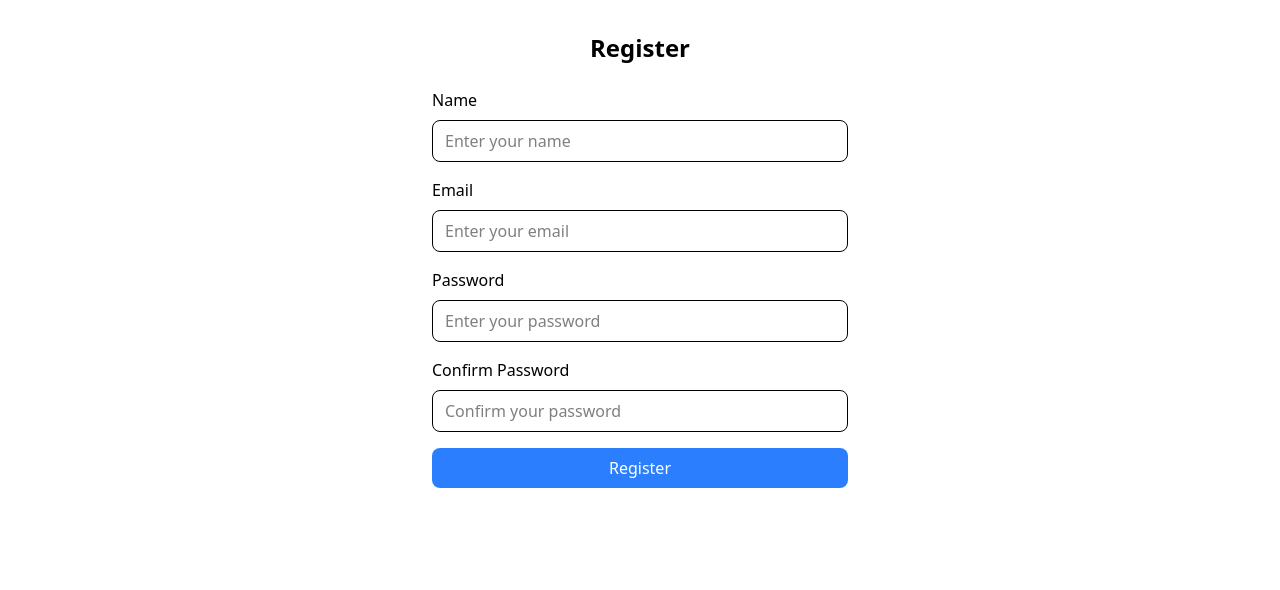
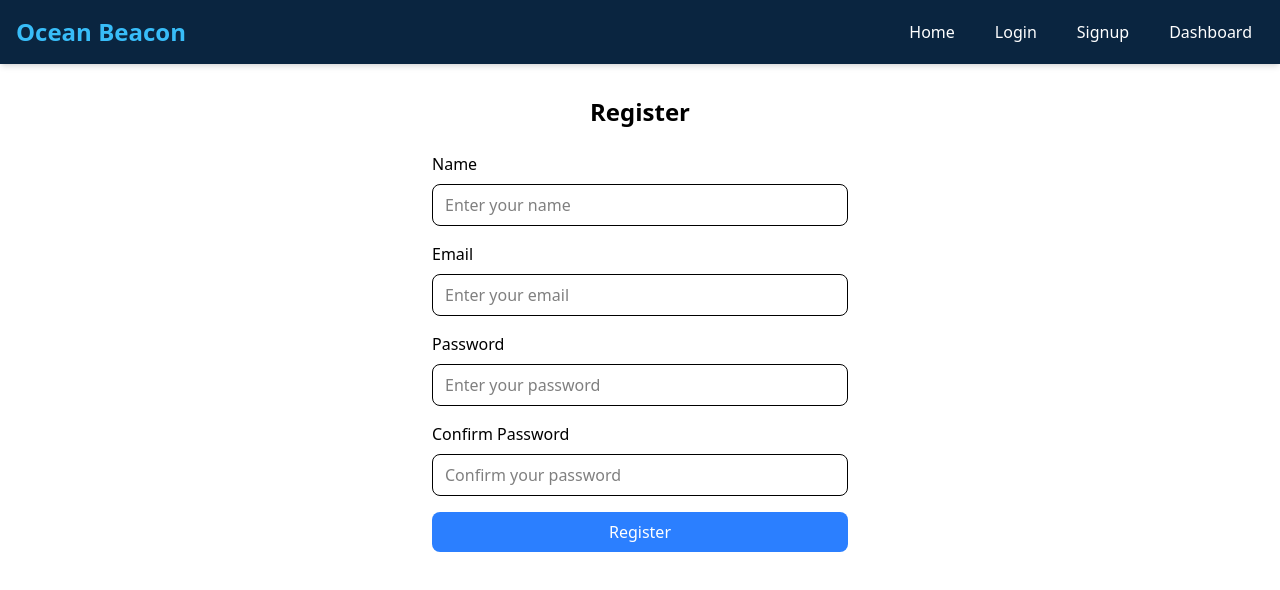
Before and after one commit to ayussh-2/plastrack, a Nuxt app in the folder web/: page /register in a window 1280 px wide. Shown: the top 590 px of the page. Built offline with nearby package versions, Linux system fonts and the light colour scheme; no server answers.

Commit message:
feat: add Navbar component and integrate it into the main app layout

```diff
--- a/web/app.vue
+++ b/web/app.vue
@@ -1,13 +1,8 @@
 <!-- app.vue -->
 <template>
     <div>
+        <Navbar />
         <AuthLoading />
         <NuxtPage />
     </div>
 </template>
-
-<script setup>
-// The auth loading component will be automatically registered if you use components:true in nuxt.config.js
-// Otherwise, you need to import it explicitly:
-// import AuthLoading from '~/components/AuthLoading.vue';
-</script>
--- /dev/null
+++ b/web/components/Navbar.vue
@@ -0,0 +1,65 @@
+<template>
+    <nav class="bg-[#0a2540] shadow-md py-4">
+        <div class="container mx-auto px-4 flex items-center justify-between">
+            <router-link to="/" class="font-bold">
+                <span class="text-[#38bdf8] text-2xl">Ocean Beacon</span>
+            </router-link>
+            <button
+                class="lg:hidden text-white bg-[#38bdf8] p-2 rounded"
+                type="button"
+                data-bs-toggle="collapse"
+                data-bs-target="#navbarNav"
+                aria-controls="navbarNav"
+                aria-expanded="false"
+                aria-label="Toggle navigation"
+            >
+                <svg
+                    xmlns="http://www.w3.org/2000/svg"
+                    class="h-6 w-6"
+                    fill="none"
+                    viewBox="0 0 24 24"
+                    stroke="currentColor"
+                >
+                    <path
+                        stroke-linecap="round"
+                        stroke-linejoin="round"
+                        stroke-width="2"
+                        d="M4 6h16M4 12h16M4 18h16"
+                    />
+                </svg>
+            </button>
+            <div class="hidden lg:flex items-center">
+                <ul class="flex space-x-4">
+                    <li>
+                        <router-link
+                            to="/"
+                            class="text-white hover:text-[#38bdf8] px-3 py-2 rounded hover:bg-[#38bdf8]/10"
+                            >Home</router-link
+                        >
+                    </li>
+                    <li>
+                        <router-link
+                            to="/login"
+                            class="text-white hover:text-[#38bdf8] px-3 py-2 rounded hover:bg-[#38bdf8]/10"
+                            >Login</router-link
+                        >
+                    </li>
+                    <li>
+                        <router-link
+                            to="/register"
+                            class="text-white hover:text-[#38bdf8] px-3 py-2 rounded hover:bg-[#38bdf8]/10"
+                            >Signup</router-link
+                        >
+                    </li>
+                    <li>
+                        <router-link
+                            to="/dashboard"
+                            class="text-white hover:text-[#38bdf8] px-3 py-2 rounded hover:bg-[#38bdf8]/10"
+                            >Dashboard</router-link
+                        >
+                    </li>
+                </ul>
+            </div>
+        </div>
+    </nav>
+</template>
```
